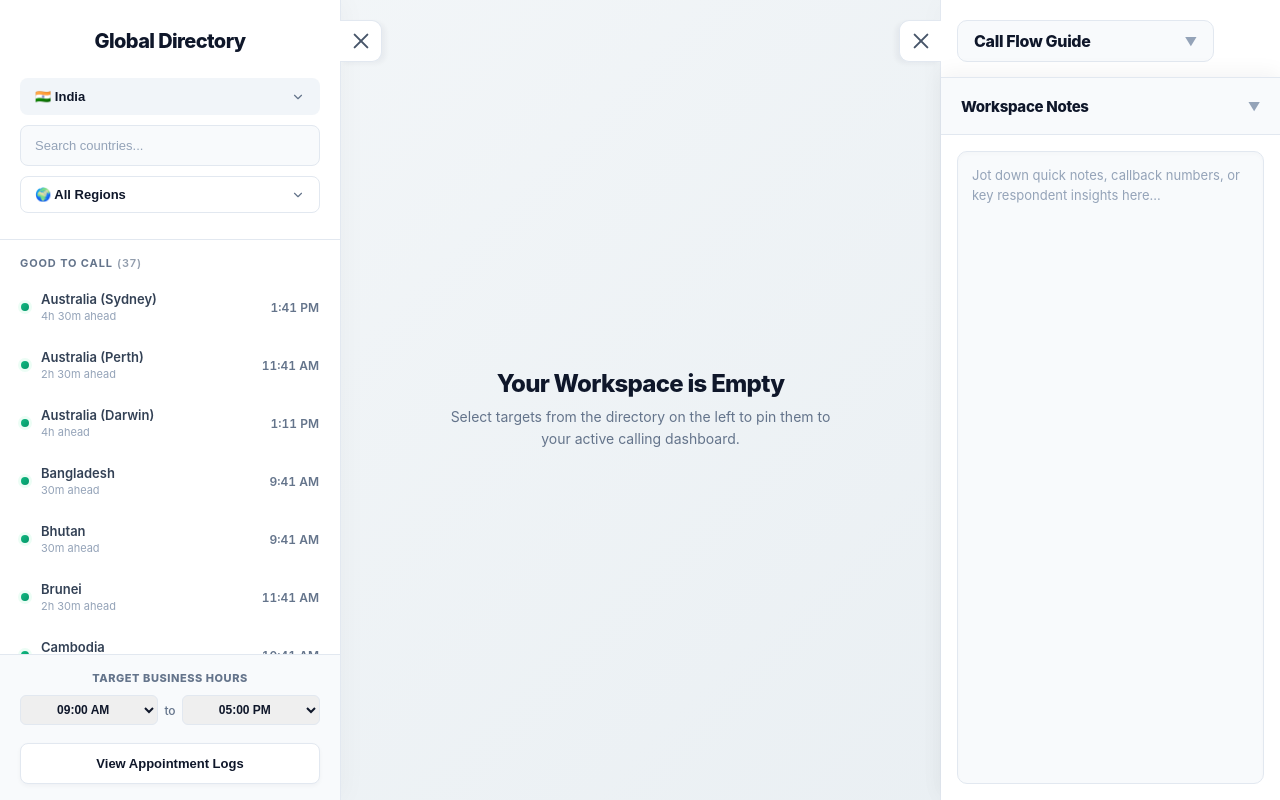
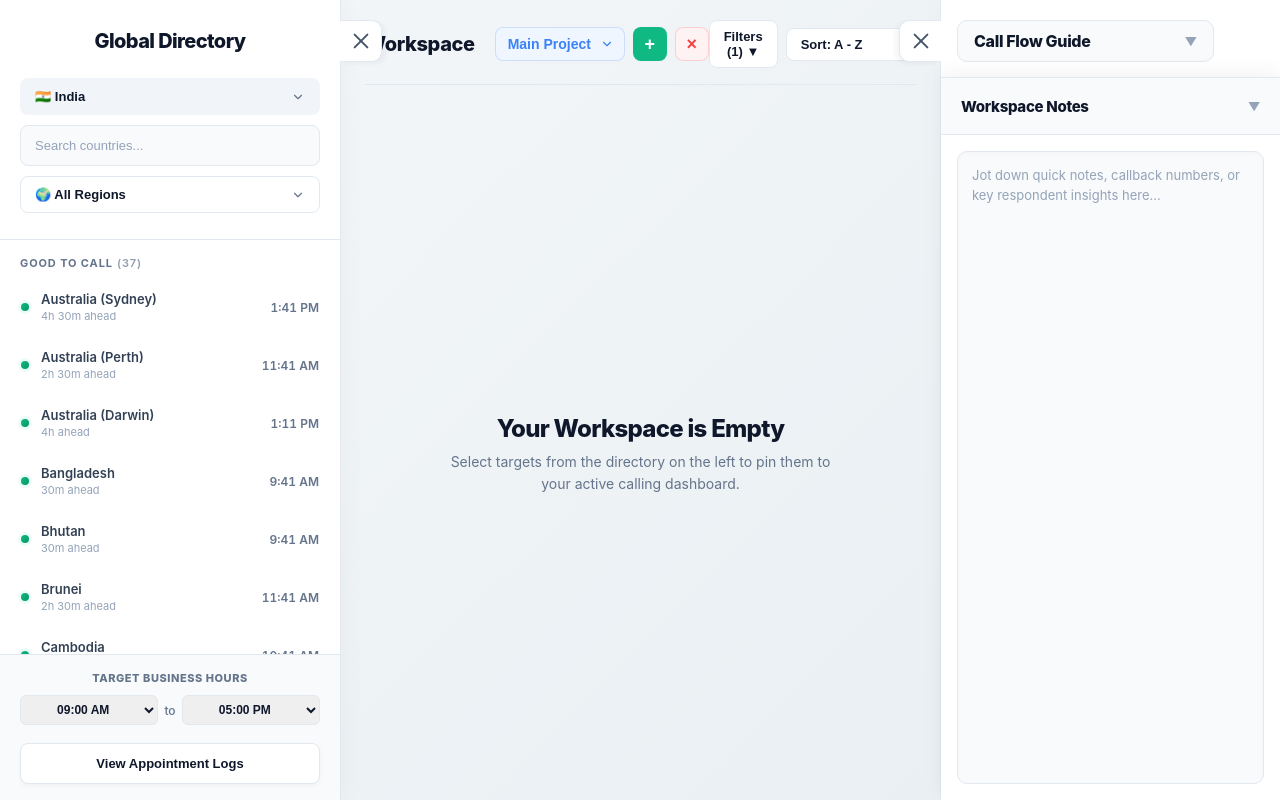
Before and after one commit to pdkokare1/IRSTool, a React (Vite) app: page / in a window 1280 px wide. Built offline with nearby package versions, Linux system fonts and the light colour scheme.

Commit message:
Update ActiveWorkspace.jsx

```diff
--- a/components/ActiveWorkspace.jsx
+++ b/components/ActiveWorkspace.jsx
@@ -1,26 +1,115 @@
 // components/ActiveWorkspace.jsx
 
-import React from 'react';
+import React, { useState, useRef, useEffect } from 'react';
 import { getTzOffsetMins } from '../App';
 
 export default function ActiveWorkspace({
   canvasRef, selectedCountries, activeTiles, converterState,
   toggleConverter, applyDatePreset, handleDateTimeChange, handleSaveLog, associateLocation,
-  officeLabels, officeTimezones, toggleCountry, isDrawerOpen, setIsDrawerOpen, isRightDrawerOpen, setIsRightDrawerOpen
+  officeLabels, officeTimezones, toggleCountry, isDrawerOpen, setIsDrawerOpen, isRightDrawerOpen, setIsRightDrawerOpen,
+  projects, activeProjectId, setActiveProjectId, createNewProject, deleteProject,
+  filters, handleFilterChange, sortOption, setSortOption
 }) {
+  const [isFilterOpen, setIsFilterOpen] = useState(false);
+  const filterRef = useRef(null);
+
+  // Close filter dropdown when clicking outside of it
+  useEffect(() => {
+    function handleClickOutside(event) {
+      if (filterRef.current && !filterRef.current.contains(event.target)) {
+        setIsFilterOpen(false);
+      }
+    }
+    document.addEventListener("mousedown", handleClickOutside);
+    return () => document.removeEventListener("mousedown", handleClickOutside);
+  }, [filterRef]);
 
   return (
     <div className="canvas" ref={canvasRef}>
-      {selectedCountries.length > 0 && (
-        <div className="workspace-header">
-          <h2 className="workspace-title">Active Workspace</h2>
+
+      {/* ALWAYS VISIBLE HEADER */}
+      <div className="workspace-header">
+
+        {/* LEFT: Project Controls */}
+        <div className="header-left">
+          <h2 className="workspace-title" style={{marginRight: '12px'}}>Workspace</h2>
+          <select
+            className="project-dropdown"
+            value={activeProjectId}
+            onChange={(e) => setActiveProjectId(e.target.value)}
+            title="Switch Active Project"
+          >
+            {projects.map(p => (
+              <option key={p.id} value={p.id}>{p.name}</option>
+            ))}
+          </select>
+          <button className="btn-project-add" onClick={createNewProject} title="Create New Project">+</button>
+          <button className="btn-project-del" onClick={() => deleteProject(activeProjectId)} title="Delete Current Project">&times;</button>
         </div>
-      )}
 
-      {selectedCountries.length === 0 ? (
+        {/* RIGHT: Filters and Sort */}
+        <div className="header-right">
+          <div className="filter-container" style={{ position: 'relative' }} ref={filterRef}>
+            <button
+              className={`btn-header ${isFilterOpen ? 'active' : ''}`}
+              onClick={() => setIsFilterOpen(!isFilterOpen)}
+            >
+              Filters {filters.all ? '(All)' : `(${[filters.available, filters.soon, filters.unavailable].filter(Boolean).length})`} ▼
+            </button>
+
+            {isFilterOpen && (
+              <div className="filter-dropdown-menu">
+                <label className="filter-option">
+                  <input type="checkbox" checked={filters.all} onChange={() => handleFilterChange('all')} />
+                  <span>Show All</span>
+                </label>
+                <div className="filter-divider"></div>
+                <label className="filter-option">
+                  <input type="checkbox" checked={filters.available} onChange={() => handleFilterChange('available')} />
+                  <span className="status-dot dot-good" style={{marginLeft: '8px', marginRight: '4px', display: 'inline-block'}}></span>
+                  Good to Call
+                </label>
+                <label className="filter-option">
+                  <input type="checkbox" checked={filters.soon} onChange={() => handleFilterChange('soon')} />
+                  <span className="status-dot dot-soon" style={{marginLeft: '8px', marginRight: '4px', display: 'inline-block'}}></span>
+                  Soon Available
+                </label>
+                <label className="filter-option">
+                  <input type="checkbox" checked={filters.unavailable} onChange={() => handleFilterChange('unavailable')} />
+                  <span className="status-dot dot-bad" style={{marginLeft: '8px', marginRight: '4px', display: 'inline-block'}}></span>
+                  Outside Hours
+                </label>
+              </div>
+            )}
+          </div>
+
+          <select
+            className="btn-header sort-select"
+            value={sortOption}
+            onChange={(e) => setSortOption(e.target.value)}
+          >
+            <option value="alpha-asc">Sort: A - Z</option>
+            <option value="alpha-desc">Sort: Z - A</option>
+            <option value="time-asc">Sort: Time (Earliest First)</option>
+            <option value="time-desc">Sort: Time (Latest First)</option>
+          </select>
+        </div>
+
+      </div>
+
+      {activeTiles.length === 0 ? (
         <div className="canvas-empty">
-          <h2>Your Workspace is Empty</h2>
-          <p>Select targets from the directory on the left to pin them to your active calling dashboard.</p>
+          {selectedCountries.length > 0 ? (
+            <>
+              <h2>No Countries Match Your Filters</h2>
+              <p>Adjust your filter settings in the top right to view hidden targets.</p>
+            </>
+          ) : (
+            <>
+              <h2>Your Workspace is Empty</h2>
+              <p>Select targets from the directory on the left to pin them to your active calling dashboard.</p>
+            </>
+          )}
         </div>
       ) : (
         <div className="list-view-container">
@@ -120,7 +209,6 @@ export default function ActiveWorkspace({
                 </div>
 
                 <div className="converter-split">
-                  {/* LEFT COLUMN: Time Preview Display */}
                   <div className="converter-left">
                     {convertedAssociateTime ? (
                       <>
@@ -149,7 +237,6 @@ export default function ActiveWorkspace({
                     )}
                   </div>
 
-                  {/* RIGHT COLUMN: Controls and Save */}
                   <div className="converter-right">
                     <div className="preset-container">
                       <button className="preset-btn" onClick={() => applyDatePreset(country.name, 0)}>Today</button>
@@ -197,19 +284,16 @@ export default function ActiveWorkspace({
               <div key={country.name} className={`list-row-wrapper ${listThemeClass}`}>
                 <div className="list-row">
 
-                  {/* GROUP 1: NAME AND GDPR */}
                   <div className="list-group list-group-main">
                     <h2 className="list-name">{country.name}</h2>
                     {country.isEU && <span className="badge badge-eu">🇪🇺 GDPR</span>}
                   </div>
 
-                  {/* GROUP 2: TIME AND OFFSET */}
                   <div className="list-group list-group-time">
                     <p className="list-time">{country.localTimeString}</p>
                     <p className="list-offset">{country.offsetText}</p>
                   </div>
 
-                  {/* GROUP 3: ACTIONS */}
                   <div className="list-group-actions">
                     <span className={`badge ${badgeClass}`}>{statusText}</span>
                     <button onClick={() => toggleConverter(country.name)} className="btn-toggle-converter">
```
